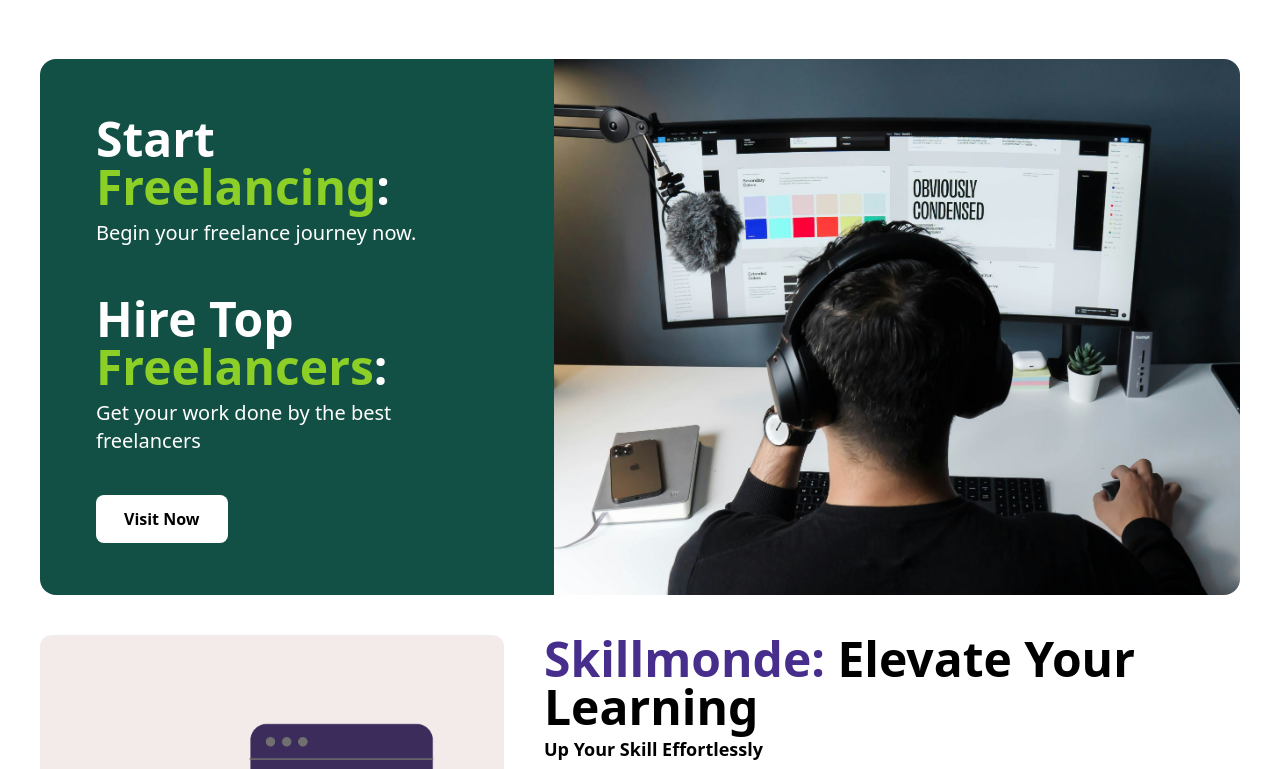
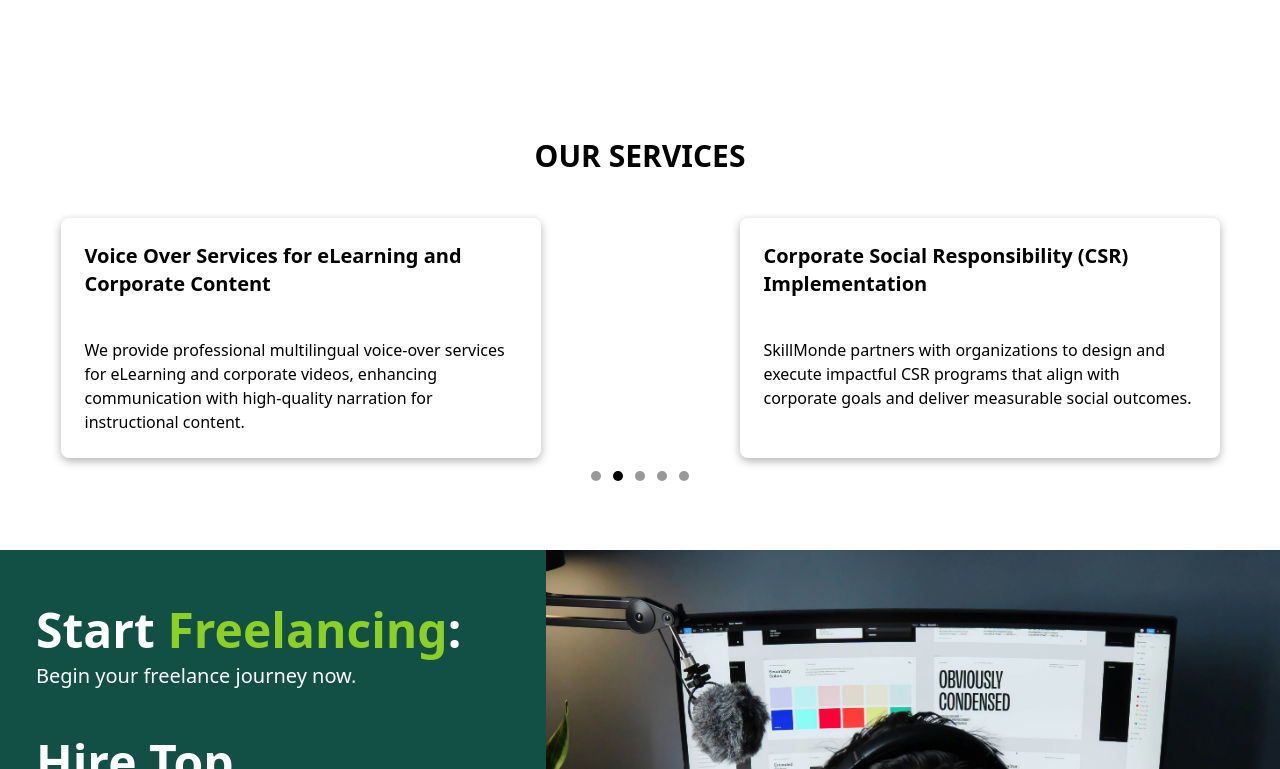
Before and after one commit to sanjeevs9/SkillMondeMain, a React (Vite) app in the folder Frontend/: page / in a window 1280 px wide. Shown: the part 511-1280 px from the top of the page. Built offline with nearby package versions, Linux system fonts and the light colour scheme; no server answers.

Commit message:
added 2 sections services and testimonials

```diff
--- a/Frontend/package.json
+++ b/Frontend/package.json
@@ -14,10 +14,12 @@
     "axios": "^1.7.2",
     "dotenv": "^16.4.5",
     "formik": "^2.4.6",
+    "lucide-react": "^0.469.0",
     "react": "^18.2.0",
     "react-dom": "^18.2.0",
     "react-toastify": "^10.0.5",
     "recoil": "^0.7.7",
+    "swiper": "^11.1.15",
     "yup": "^1.4.0"
   },
   "devDependencies": {
--- a/Frontend/src/App.jsx
+++ b/Frontend/src/App.jsx
@@ -10,7 +10,8 @@ import BlogComponent from './Components/BlogComponent'
 import Blogs from './Components/Blogs'
 import ContactUs from './Components/ContactUs'
 import { ToastContainer,Bounce } from 'react-toastify'
-
+import TestimonialCarousel from './Components/Testimonials'
+import OurServices from './Components/OurServices'
 function App() {
   const BlogRef=React.createRef()
   const ContactRef=useRef();
@@ -24,12 +25,14 @@ function App() {
         <div className=' flex justify-center  md:pl-0 md:pr-0'>
         <div  className='max-w-[85rem] items-center '>
         <Main/>
+        <OurServices/>
         <div ref={ServiceRef}>
         <FreelanceSection/>
         </div>
         <Learning/>
         <Businesses/>
         <NewsLetter/>
+        <TestimonialCarousel/>
         <div ref={BlogRef}>
         <Blogs />
         </div>
--- /dev/null
+++ b/Frontend/src/Components/OurServices.jsx
@@ -0,0 +1,89 @@
+import { Swiper, SwiperSlide } from 'swiper/react';
+import 'swiper/css';
+import 'swiper/css/pagination';
+import { Navigation, Pagination, Autoplay } from 'swiper/modules';
+import '../index.css'
+
+const OurServices = () => {
+  const services = [
+    {
+      title: "Corporate Social Responsibility (CSR) Implementation",
+      description: "SkillMonde partners with organizations to design and execute impactful CSR programs that align with corporate goals and deliver measurable social outcomes."
+    },
+    {
+      title: "Voice Over Services for eLearning and Corporate Content",
+      description: "We provide professional multilingual voice-over services for eLearning and corporate videos, enhancing communication with high-quality narration for instructional content."
+    },
+    {
+        title: "Corporate Social Responsibility (CSR) Implementation",
+        description: "SkillMonde partners with organizations to design and execute impactful CSR programs that align with corporate goals and deliver measurable social outcomes."
+      },
+      {
+        title: "Voice Over Services for eLearning and Corporate Content",
+        description: "We provide professional multilingual voice-over services for eLearning and corporate videos, enhancing communication with high-quality narration for instructional content."
+      },
+      {
+        title: "Corporate Social Responsibility (CSR) Implementation",
+        description: "SkillMonde partners with organizations to design and execute impactful CSR programs that align with corporate goals and deliver measurable social outcomes."
+      },
+      {
+        title: "Voice Over Services for eLearning and Corporate Content",
+        description: "We provide professional multilingual voice-over services for eLearning and corporate videos, enhancing communication with high-quality narration for instructional content."
+      }
+    // Add more services as needed
+  ];
+
+  return (
+    <div className='flex justify-center items-center '>
+    <div className="container  px-4 py-12 w-[23rem] md:min-w-full">
+      <h2 className="text-3xl font-bold text-center mb-10">OUR SERVICES</h2>
+
+      <Swiper
+
+       style={{
+        "--swiper-pagination-color": "#000000",
+        "--swiper-pagination-bullet-inactive-color": "#999999",
+        "--swiper-pagination-bullet-inactive-opacity": "1",
+        "--swiper-pagination-bullet-size": "10px",
+        "--swiper-pagination-bullet-horizontal-gap": "6px",
+        "--swiper-pagination-bullet-vertical-gap": "10px",
+        "--swiper-pagination-bottom": "-5px",
+        "--swiper-pagination-top": "auto",
+        "--swiper-pagination-bullet-z-index": "20",
+      }}
+        modules={[ Pagination, Autoplay]}
+        spaceBetween={30}
+        slidesPerView={1}
+
+        pagination={{ clickable: true }}
+        autoplay={{
+          delay: 3000,
+          disableOnInteraction: false,
+        }}
+        breakpoints={{
+            // Remove the 520 breakpoint since we want default (1) below 640px
+
+            1024: {
+              slidesPerView: 2,
+              spaceBetween: 30,
+            },
+          }}
+        className="mySwiper pb-5"
+      >
+        {services.map((service, index) => (
+          <SwiperSlide className='flex justify-center items-center w-[5rem]  p-1 ' key={index}>
+            <div
+            style={{ boxShadow: '0px 3px 10px rgba(0, 0, 0, 0.3)' }}
+            className="flex flex-col items-center   bg-white rounded-lg shadow-xl p-6 md:w-[30rem] h-[15rem] ">
+              <h3 className="text-base md:text-xl font-semibold mb-4">{service.title}</h3>
+              <p className="text-sm md:text-base text-black pt-6">{service.description}</p>
+            </div>
+          </SwiperSlide>
+        ))}
+      </Swiper>
+    </div>
+    </div>
+  );
+};
+
+export default OurServices;
--- /dev/null
+++ b/Frontend/src/Components/Testimonials.jsx
@@ -0,0 +1,112 @@
+import { useState, useEffect } from 'react';
+import { User2 } from 'lucide-react';
+import { Swiper, SwiperSlide } from 'swiper/react';
+import 'swiper/css';
+import 'swiper/css/pagination';
+import 'swiper/css/navigation';
+import { Navigation, Pagination, Autoplay } from 'swiper/modules';
+
+const testimonials = [
+  {
+    quote: "The course developed by SkillMonde was exceptional and interactive. They expertly handled the complexity of our requirements, delivering content that was both comprehensive and accessible across a range of critical subjects. Their work on multilingual support and seamless LMS integration was key to the program’s success.",
+    author: "Charu Kapoor, Country Director, NIIT Foundation."
+  },
+  {
+    quote: "The NEP training provided by SkillMonde was exactly what our teachers needed. The sessions were engaging and informative, offering practical strategies our teachers could use immediately. We’ve already seen a positive impact in our classrooms, and our teachers are more motivated and better equipped to implement the NEP.",
+    author: "Umesh Parihar, Program Director, Deepalaya Foundation"
+  },
+  {
+    quote: "SkillMonde delivered an impactful training program that resonated with our students. Their approach to helping students assess their skills and explore career and entrepreneurial options was both engaging and effective. We’re grateful for their expertise and the positive impact this training has had on our students",
+    author: "Roopali Mehra, CEO, MyTransform"
+  },
+  {
+    quote: "“SkillMonde delivered exactly what we needed under very tight deadlines. Their ability to conceptualize, develop, and deliver high-quality interactive content for our BCA and MCA programs was outstanding. The courses are now a cornerstone of our online offerings, and we’ve received excellent feedback from our students.”",
+    author: "GLA University"
+  },
+  {
+    quote: "“SkillMonde’s outreach program was instrumental in expanding the reach of our textbooks. Their ability to manage a large-scale, multi-year campaign with such precision and effectiveness was impressive. The team they built and managed in the USA delivered outstanding results, helping us achieve our goal of reaching 20,000 professors.”",
+    author: "OpenStax, Rice University"
+  },
+  {
+    quote: "“SkillMonde did an outstanding job designing our school books. The complexity of the project was handled with incredible skill and attention to detail. The final designs were not only visually appealing but also educationally effective. We’re thrilled with the outcome and look forward to working with SkillMonde on future projects.”",
+    author: "Scholars Learning USA"
+  }
+];
+
+export default function TestimonialCarousel() {
+  const [slidesPerView, setSlidesPerView] = useState(3);
+
+  useEffect(() => {
+    const handleResize = () => {
+      if (window.innerWidth < 800) {
+        setSlidesPerView(1);
+      } else if (window.innerWidth < 1220) {
+        setSlidesPerView(2);
+      } else {
+        setSlidesPerView(3);
+      }
+    };
+
+    handleResize();
+    window.addEventListener('resize', handleResize);
+    return () => window.removeEventListener('resize', handleResize);
+  }, []);
+
+  return (
+    <div className="flex justify-center items-center">
+      <div className="w-[20rem] sm:w-[25rem] md:w-[50rem] lg:w-[70rem] xl:w-full    px-2 sm:px-6 lg:px-8">
+        <h2 className="text-center text-2xl sm:text-3xl md:text-4xl font-bold mb-8 sm:mb-12 md:mb-16 tracking-tight">
+          TESTIMONIAL
+        </h2>
+
+        <Swiper
+        //   style={{
+        //     "--swiper-pagination-bullet-horizontal-gap": "6px",
+        //     "--swiper-pagination-bullet-vertical-gap": "10px"
+        //   }}
+          spaceBetween={30}
+          slidesPerView={slidesPerView}
+          autoplay={{
+            delay: 3000,
+            disableOnInteraction: false
+          }}
+          loop={true}
+          speed={1000}
+        //   navigation={true}
+          pagination={{
+            clickable: true,
+          }}
+          modules={[Autoplay, Navigation, Pagination]}
+          className="mySwiper"
+        >
+          {testimonials.map((testimonial, index) => (
+            <SwiperSlide key={index}>
+
+              <div className="px-2 flex justify-center items-center   pt-5  pb-10 ">
+                <div
+                     style={{ boxShadow: '0px 3px 10px rgba(0, 0, 0, 0.3)' }}
+                className="bg-white rounded-tr-2xl rounded-bl-2xl h-[20rem] sm:h-[25rem]  lg:h-[30rem] lg:w-[25rem] shadow-lg p-4    flex flex-col ">
+                  <div className="flex justify-center mb-4 sm:mb-6 md:mb-8">
+                    <div className="rounded-full bg-black p-2 sm:p-3 md:p-4">
+                      <User2 className="w-4 h-4 sm:w-6 sm:h-6 md:w-8 md:h-8 text-white" />
+                    </div>
+                  </div>
+                  <blockquote className="text-center mb-4 sm:mb-6 md:mb-8 flex-grow pt-5 sm:pt-0 lg:pt-10">
+                    <p className="text-gray-600 text-sm sm:text-base md:text-lg leading-relaxed">
+                      "{testimonial.quote}"
+                    </p>
+                  </blockquote>
+                  <footer className="text-center">
+                    <p className="font-semibold text-sm sm:text-base md:text-lg">
+                      - {testimonial.author}
+                    </p>
+                  </footer>
+                </div>
+              </div>
+            </SwiperSlide>
+          ))}
+        </Swiper>
+      </div>
+    </div>
+  );
+}
--- a/Frontend/src/index.css
+++ b/Frontend/src/index.css
@@ -1,3 +1,7 @@
 @tailwind base;
 @tailwind components;
 @tailwind utilities;
+
+.swiper-pagination {
+    z-index: 10 !important;
+  }
```
Also changed, not shown: 1 other file (tests, documents, lock files or other folders).
